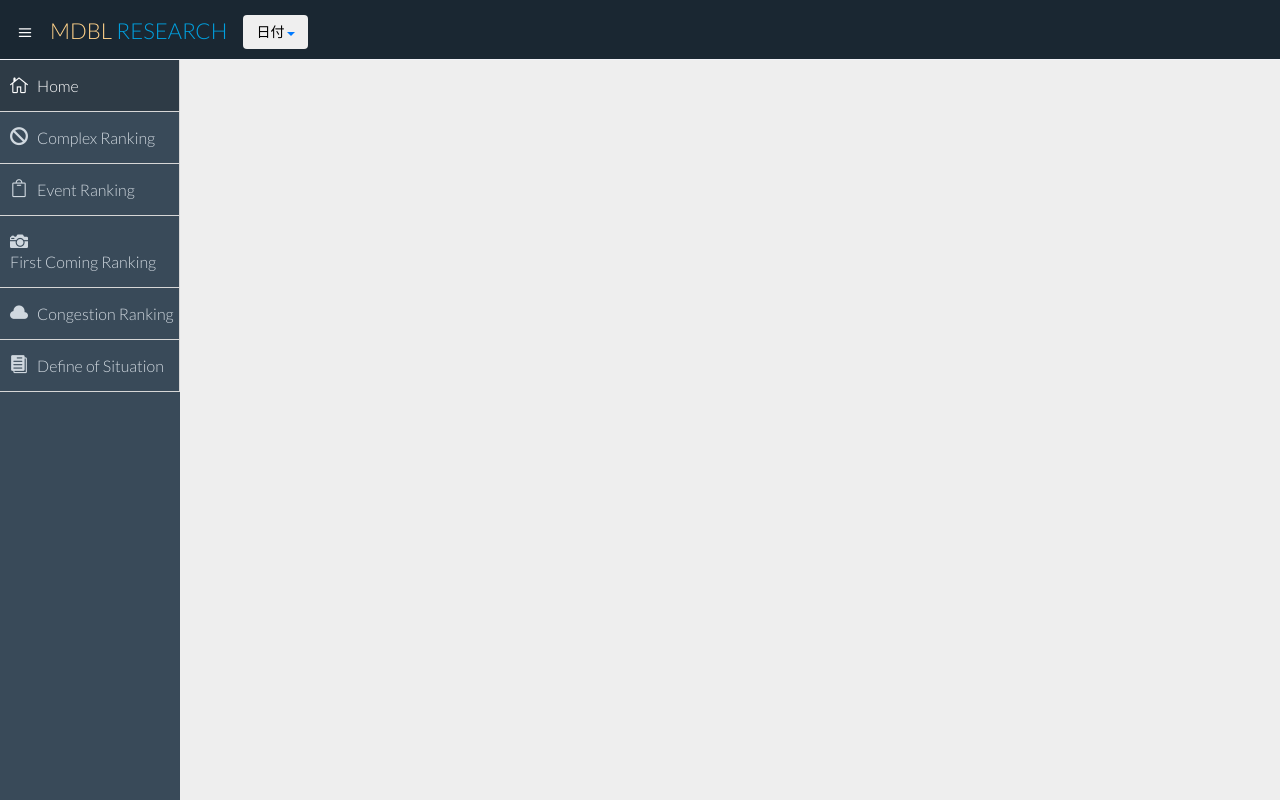
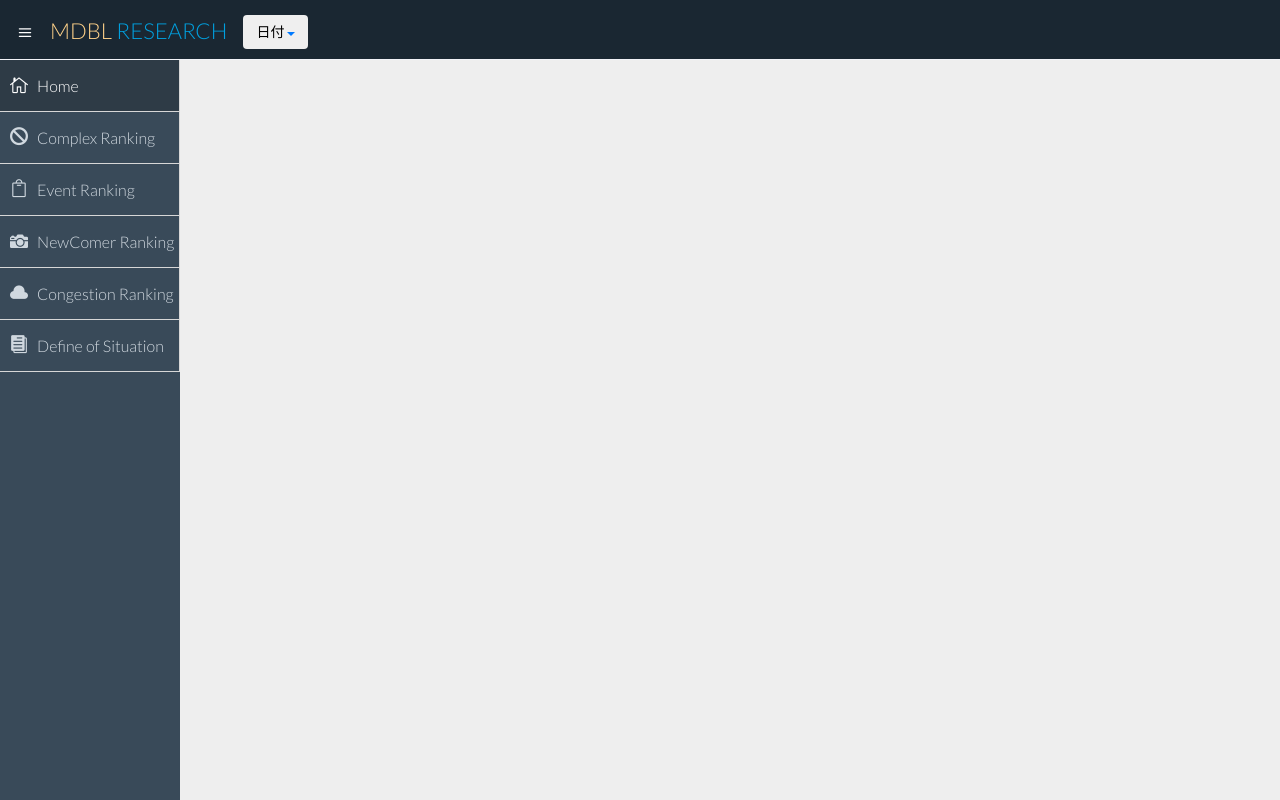
Before and after one commit to ogiogi93/Dynamic_vis, a Django app: template main/templates/header.html in a window 1280 px wide. Run offline with Django 3.2, Linux system fonts and the light colour scheme; the template is opened without the code that fills it, so the values that code supplies are empty.

Commit message:
bug修正

```diff
--- a/main/get_result.py
+++ b/main/get_result.py
@@ -69,7 +69,7 @@ class Result(object):
             return 4
         elif situation == 'Congestion':
             return 3
-        elif situation == 'First Coming':
+        elif situation == 'NewComer':
             return 2
         else:
             return 1
--- a/main/templates/header.html
+++ b/main/templates/header.html
@@ -120,9 +120,9 @@
                         <i class="icon_bag_alt"></i>
                         <span>Event Ranking</span>
                     </a>
-                    <a class="" href="{% url 'ranking_page' %}?situation=First Coming">
+                    <a class="" href="{% url 'ranking_page' %}?situation=NewComer">
                         <i class="icon_camera"></i>
-                        <span>First Coming Ranking</span>
+                        <span>NewComer Ranking</span>
                     </a>
                     <a class="" href="{% url 'ranking_page' %}?situation=Congestion">
                         <i class="icon_cloud"></i>
--- a/main/templates/main/detail.html
+++ b/main/templates/main/detail.html
@@ -29,7 +29,7 @@
                     <h5 style="color: black;font-weight: bold;"> Complex</h5>
                     <h5 style="color: black;font-weight: bold;"> Event </h5>
                     <h5 style="color: black;font-weight: bold;"> Congestion </h5>
-                    <h5 style="color: black;font-weight: bold;"> First Coming </h5>
+                    <h5 style="color: black;font-weight: bold;"> New Comer </h5>
                     <h5 style="color: black;font-weight: bold;"> Stable </h5>
                 </div>
                 <div class="col-lg-11 col-md-11">
--- a/sql/semantic_table.sql
+++ b/sql/semantic_table.sql
@@ -15,7 +15,7 @@ INSERT INTO semantic(situation,detail,num_of_people,stay_time_avg,firstvisit_rat
 INSERT INTO semantic(situation,detail,num_of_people,stay_time_avg,firstvisit_rate,foreign_rate) VALUES
 ('Event', '初めて訪問した人々が多くいる状況', 1, 0, 1, 0);
 INSERT INTO semantic(situation,detail,num_of_people,stay_time_avg,firstvisit_rate,foreign_rate) VALUES
-('First Coming', '訪日外国人などの慣れていない人々が多く滞在している状況', 0, 0, 1, 1);
+('NewComer', '訪日外国人などの慣れていない人々が多く滞在している状況', 0, 0, 1, 1);
 INSERT INTO semantic(situation,detail,num_of_people,stay_time_avg,firstvisit_rate,foreign_rate) VALUES
 ('Congestion', '人々が多く滞在している状況', 1, 0, 0, 0);
 INSERT INTO semantic(situation,detail,num_of_people,stay_time_avg,firstvisit_rate,foreign_rate) VALUES
```
